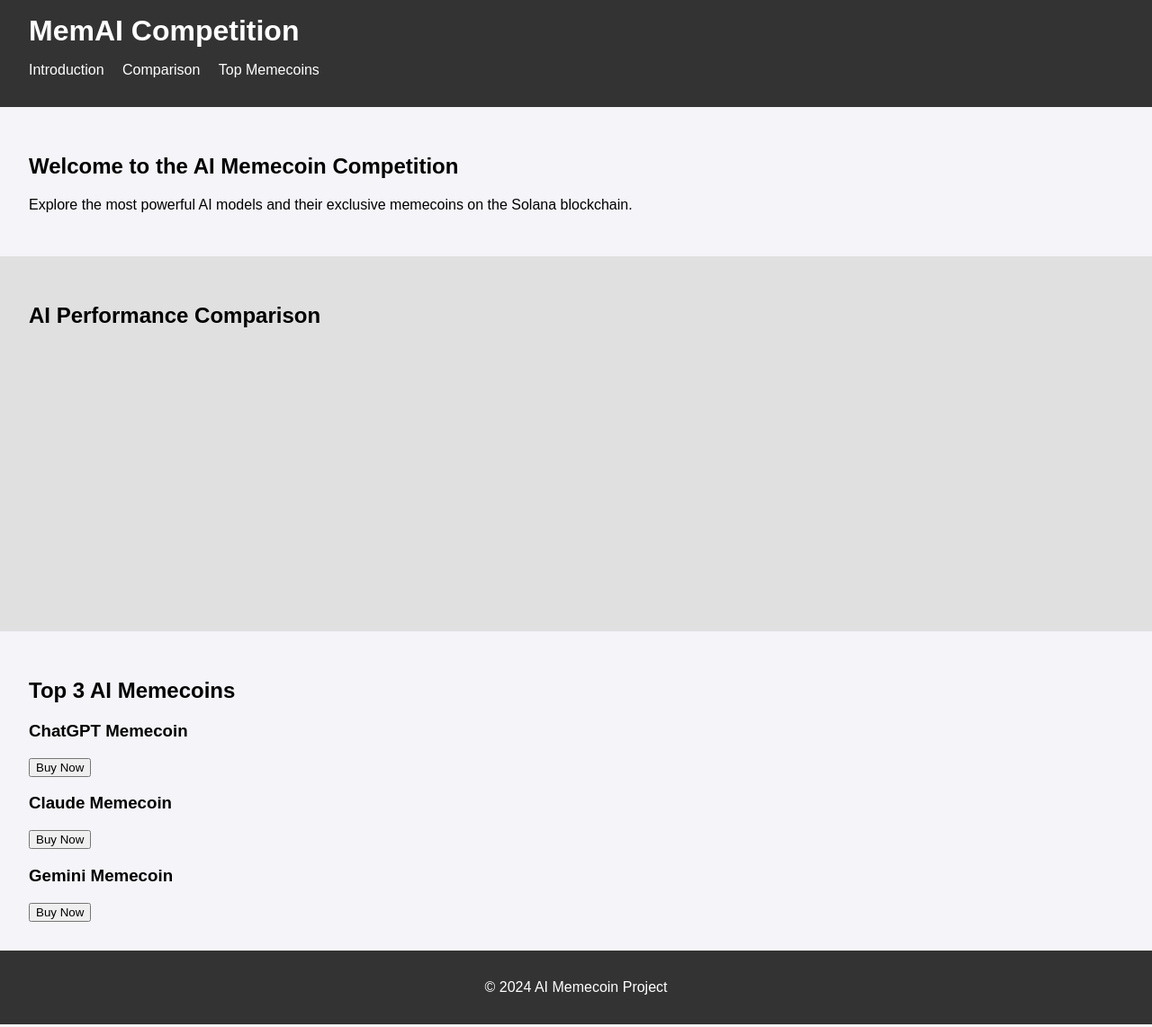
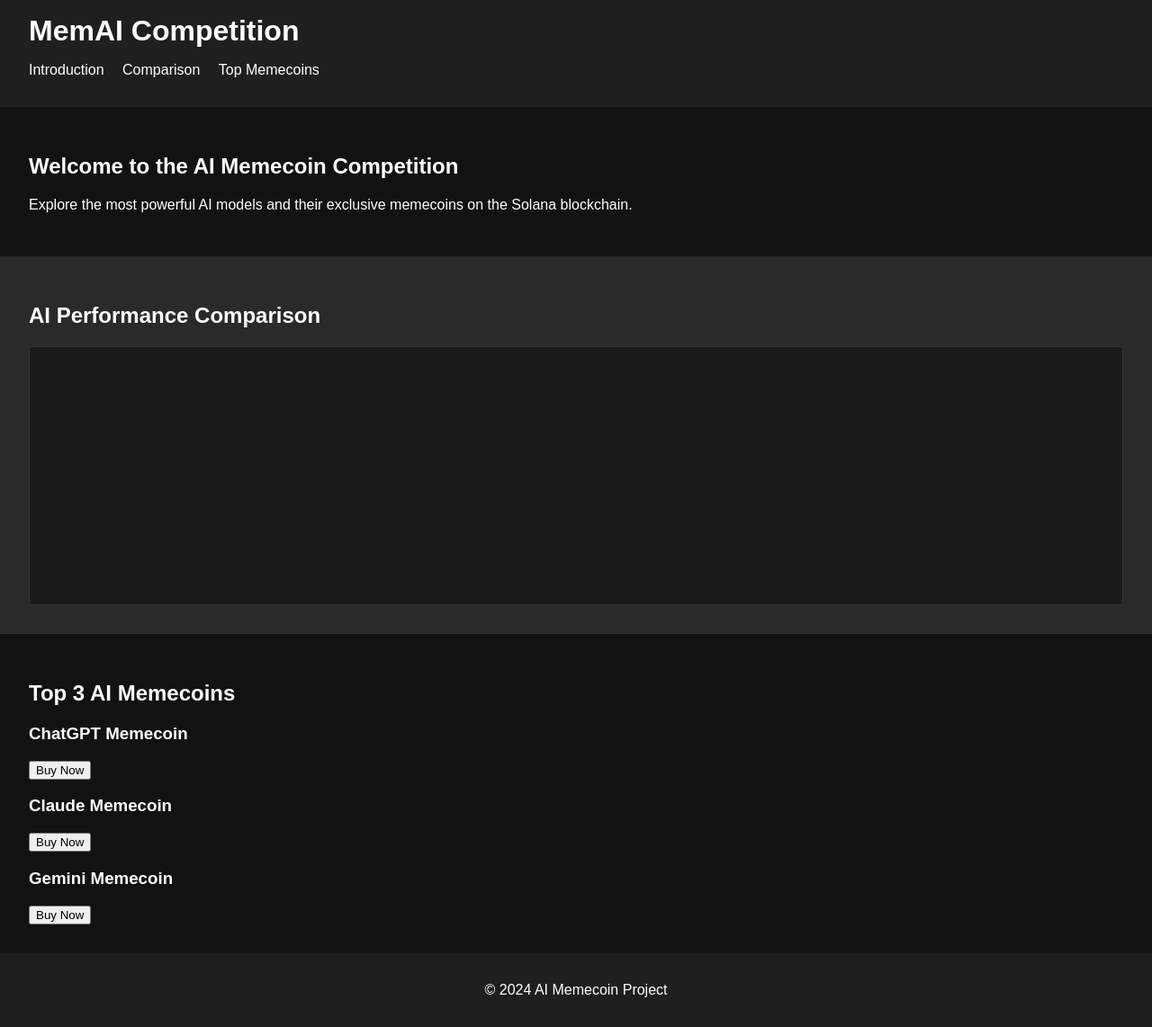
Before and after one commit to GrandpaDeveloper/memai, a plain HTML site: page index.html in a window 1280 px wide. Shown: the whole page at 90% size. Drawn offline with nearby package versions, Linux system fonts and the light colour scheme.

Commit message:
Update style.css

```diff
--- a/style.css
+++ b/style.css
@@ -2,12 +2,13 @@ body {
   font-family: Arial, sans-serif;
   margin: 0;
   padding: 0;
-  background-color: #f4f4f9;
+  background-color: #121212; /* Fondo oscuro */
+  color: #ffffff; /* Texto blanco */
 }
 
 header {
-  background: #333;
-  color: #fff;
+  background: #1f1f1f;
+  color: #ffffff;
   padding: 1rem 2rem;
 }
 
@@ -26,7 +27,7 @@ nav ul li {
 }
 
 nav ul li a {
-  color: #fff;
+  color: #ffffff;
   text-decoration: none;
 }
 
@@ -35,12 +36,17 @@ section {
 }
 
 section#comparison {
-  background: #e0e0e0;
+  background: #2a2a2a; /* Fondo más oscuro */
+}
+
+canvas {
+  background: #1a1a1a; /* Fondo del gráfico */
+  border: 1px solid #333333; /* Borde del gráfico */
 }
 
 footer {
   text-align: center;
   padding: 1rem;
-  background: #333;
-  color: #fff;
+  background: #1f1f1f;
+  color: #ffffff;
 }
```
